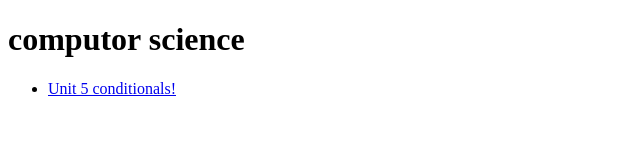
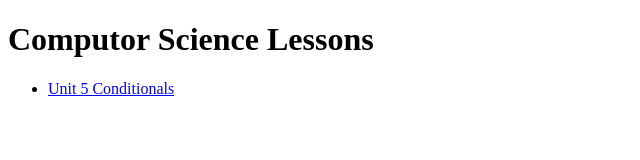
Before and after one commit to ArjunRajamony/ArjunRajamony-work.github.io, a plain HTML site: page index.html in a window 1280 px wide. Shown: the whole page, without its empty margins (0-640 px from the left). Drawn offline with Linux system fonts and the light colour scheme.

Commit message:
Update index.html

```diff
--- a/index.html
+++ b/index.html
@@ -7,10 +7,10 @@
     <title>Document</title>
 </head>
 <body>
-    <h1>computor science</h1>
+    <h1>Computor Science Lessons</h1>
     <ul>
         <li>
-            <a href="/unit5_conditionals/conditionals.html">Unit 5 conditionals!</a>
+            <a href="/unit5_conditionals/conditionals.html">Unit 5 Conditionals</a>
         </li>
     </ul>
 </body>
```
